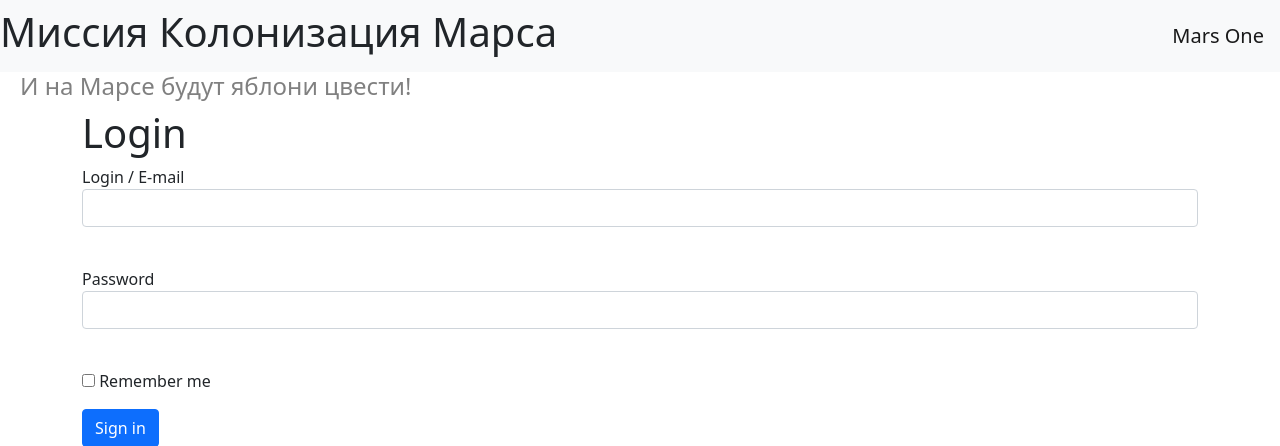
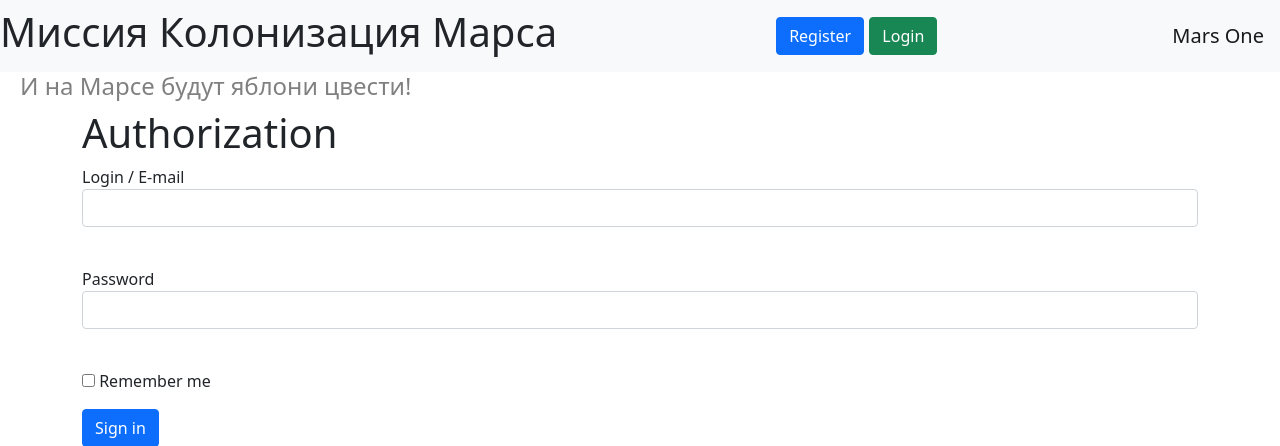
Before and after one commit to eivankin/mars-one-flask, a Flask app: page /login in a window 1280 px wide. Shown: the top 446 px of the page. Run offline with Flask 2, Linux system fonts and the light colour scheme.

Commit message:
added buttons for navigation and minor fixes

```diff
--- a/main.py
+++ b/main.py
@@ -55,9 +55,9 @@ def login():
         if user and user.check_password(form.password.data):
             login_user(user, remember=form.remember_me.data)
             return redirect('/')
-        return render_template('login.html', title='Login', message_type='danger',
+        return render_template('login.html', title='Authorization', message_type='danger',
                                message='Invalid login or password', form=form)
-    return render_template('login.html', title='Login', form=form)
+    return render_template('login.html', title='Authorization', form=form)
 
 
 @app.route('/logout')
--- a/templates/base.html
+++ b/templates/base.html
@@ -14,9 +14,14 @@
             <nav class="navbar navbar-light bg-light">
                 <h1>Миссия Колонизация Марса</h1>
                 {% if current_user.is_authenticated %}
-                    <a class="navbar-brand" href="#">Hi, {{ current_user.name }}</a>
+                    <a class="navbar-brand" href="/logout">{{ current_user.name }} {{ current_user.surname }}</a>
+                {% else %}
+                <div class="navbar-brand">
+                    <a class="btn btn-primary" href="/register">Register</a>
+                    <a class="btn btn-success" href="/login">Login</a>
+                </div>
                 {% endif %}
-                <a class="navbar-brand" href="#">Mars One</a>
+                <a class="navbar-brand" href="/">Mars One</a>
             </nav>
         </header>
         <h4>И на Марсе будут яблони цвести!</h4>
--- a/templates/login.html
+++ b/templates/login.html
@@ -1,7 +1,7 @@
 {% extends "base.html" %}
 
 {% block content %}
-    <h1>Login</h1>
+    <h1>{{ title }}</h1>
     <form action="" method="post">
         {% if message %}
             <div class="alert alert-{{ message_type }}" role="alert">
```
